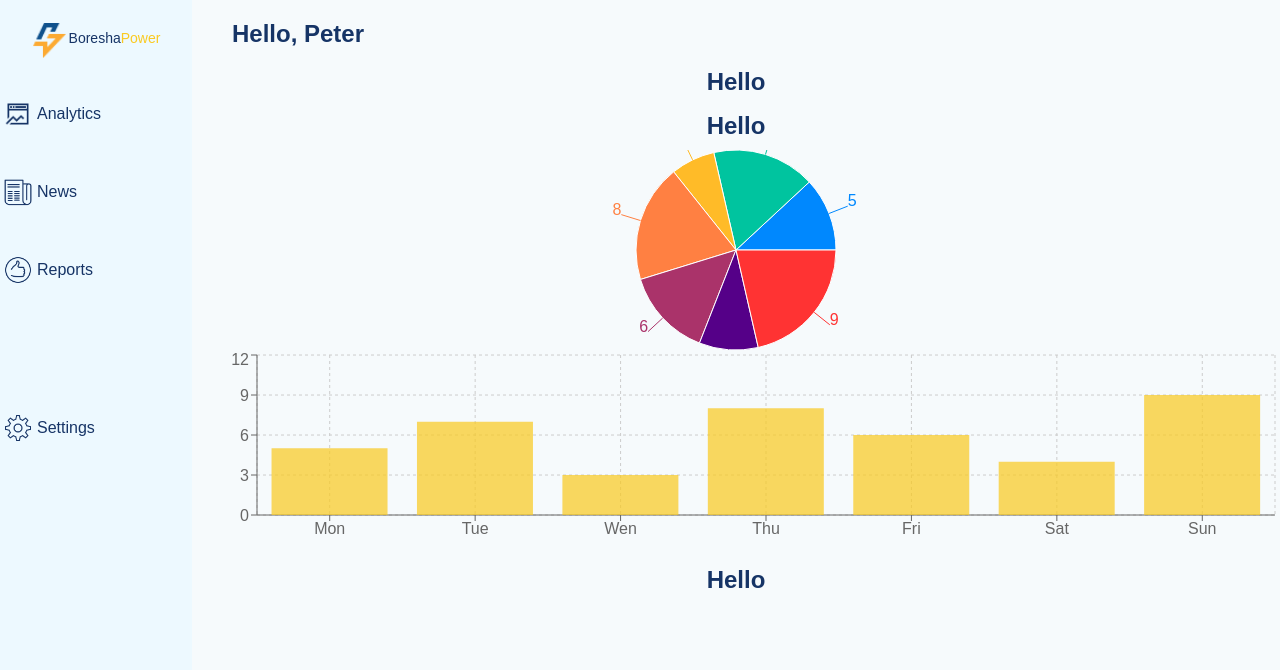
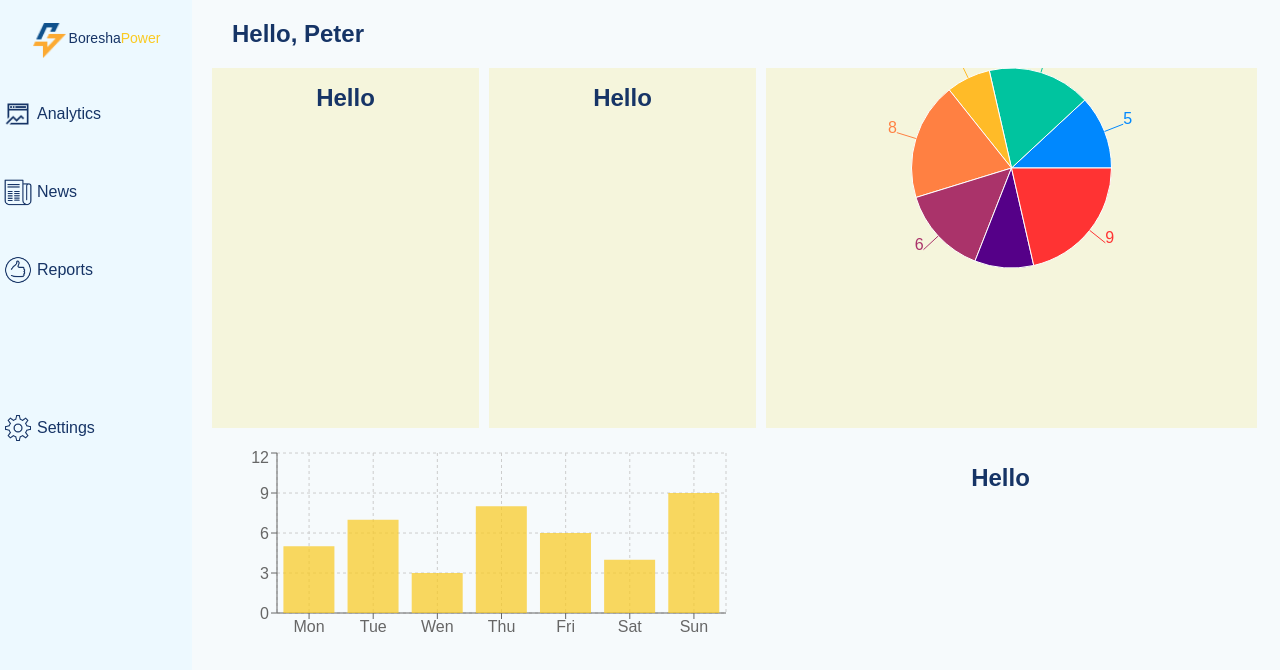
Before and after one commit to peterkariuk1/boresha-power, a React (Vite) app: page /usage in a window 1280 px wide. Shown: the top 670 px of the page. Built offline with nearby package versions, Linux system fonts and the light colour scheme.

Commit message:
style: add styling to the analytics page

```diff
--- a/src/styles/App.css
+++ b/src/styles/App.css
@@ -7,4 +7,5 @@ body{
   --secondary-color:#163466;
   --accent-color:#faca22;
   --tertiary-color:#edf9ff;
+
 }
--- a/src/styles/Usage.css
+++ b/src/styles/Usage.css
@@ -63,3 +63,45 @@
   background-color: var(--accent-color);
   cursor: pointer;
 }
+
+/* Individual pages in the analytics page */
+
+.analytics-page {
+  display: flex;
+  flex-direction: column;
+}
+
+.analytics-top {
+  display: flex;
+  gap: 10px;
+  height: 45vh;
+  padding-left: 20px;
+}
+.analytics-top div {
+  background-color: beige;
+}
+.top-appliance-rating {
+  width: 25%;
+}
+.bill-estimate {
+  width: 25%;
+}
+.pie-chart-container {
+  width: 46%;
+}
+
+.analytics-bottom {
+  display:flex;
+  gap: 10px;
+  height: 38vh;
+  margin: 20px;
+}
+.analytics-bottom div{
+  /* background-color: aquamarine; */
+}
+.bar-graph-container{
+  width: 50%;
+}
+.tips-container{
+  width: 50%;
+}
```
